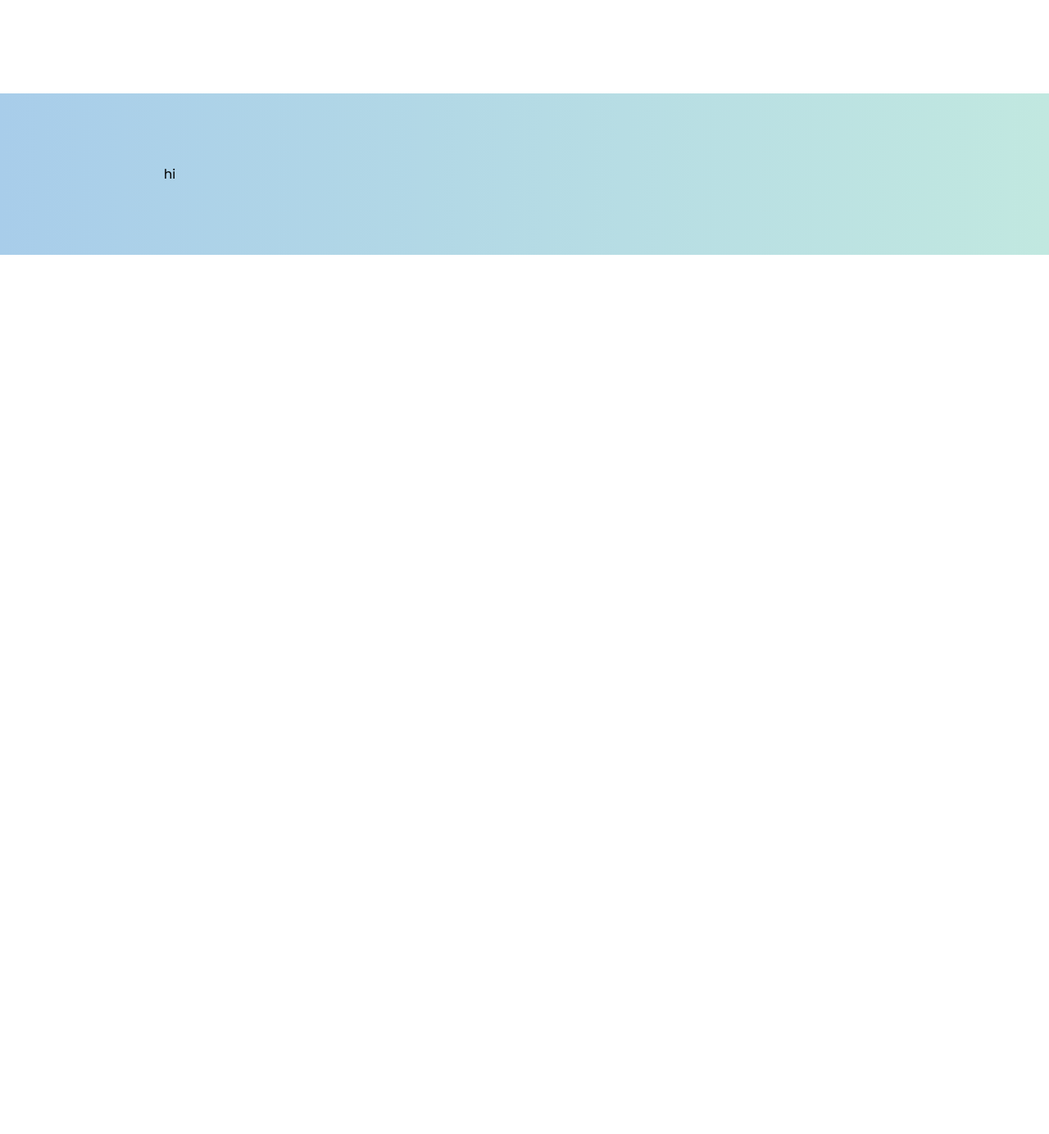
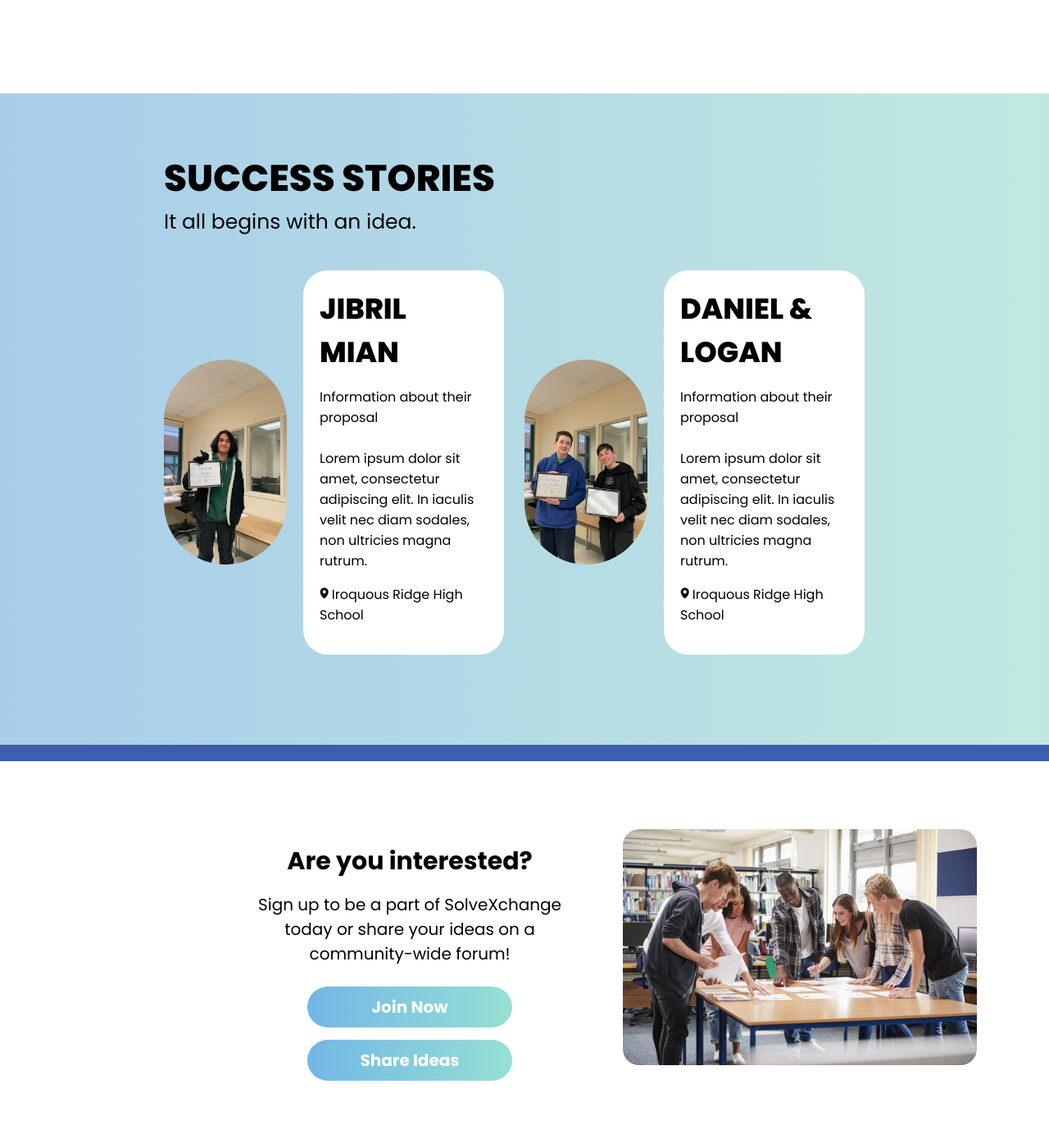
Before and after one commit to yih0nk/Solve-XChange-Website, a Flask app: page / in a window 1280 px wide. Shown: the part 2126-3510 px from the top of the page at 82% size. Before the commit the page ends 2437 px from the top, so only its background shows below. Run offline with Flask 3, Linux system fonts and the light colour scheme.

Commit message:
did more work

```diff
--- a/static/css/index.css
+++ b/static/css/index.css
@@ -15,7 +15,8 @@ body, html {
 
 
 #top-bar{
-    background-color: white;
+    background-color: rgba(255, 255, 255, 0.9);
+    backdrop-filter: blur(2px);
     position: fixed;
     top: 0px;
     left: 0px;
@@ -211,3 +212,104 @@ body, html {
     right:0px;
     left:0px;
 }
+
+#lowerbottomheader{
+    font-weight:800;
+    font-size:45px;
+    margin:0;
+}
+
+#lowerbottomdesc{
+    font-size:25px;
+    margin:0 0 20px 0;
+}
+
+#carousel-wrapper{
+    margin-top:40px;
+    padding-bottom:40px;
+    display:flex;
+    flex-direction: row;
+    flex-wrap:nowrap;
+}
+
+.carousel-element{
+    display:flex;
+    align-items: center;
+    margin-right:25px;
+}
+
+.carousel-image{
+    border-radius: 200px;
+    object-fit:cover;
+    width: 150px;
+    height:250px;
+}
+
+.right-carousel-wrapper{
+    max-width:450px;
+    margin-left:20px;
+    background-color: white;
+    padding:20px;
+    border-radius: 30px;
+}
+
+.carousel-header{
+    font-weight:800;
+    font-size:35px;
+    margin:0;
+}
+
+.carousel-description{
+    font-size:21x;
+}
+
+.location-image{
+    width:10.5px;
+    height:13.29375px;
+}
+
+#lowermorebottom{
+    display:flex;
+    align-items: center;
+}
+
+#lowermorebottomleft{
+    margin:100px 60px 50px 300px;
+    display:flex;
+    flex-direction: column;
+    align-items: center;
+    max-width:400px;
+}
+
+#lmbl_header{
+    font-weight:700;
+    font-size:30px;
+    margin:0;
+}
+
+#lmbl_desc{
+    text-align: center;
+    font-size:20px;
+    margin: 15px 0px 25px 0px;
+}
+
+.button-style2{
+    border-radius: 50px;
+    border: none;
+    width:250px;
+    height:50px;
+    padding:8px;
+    font-size:20px;
+    font-weight:700;
+    color:white;
+    background: rgb(114,183,230);
+    text-align:center;
+    background: linear-gradient(90deg, rgba(114,183,230,1) 0%, rgba(150,224,211,1) 100%);
+    margin-bottom:15px;
+}
+
+#filler-image{
+    width:432px;
+    height:288px;
+    border-radius:20px;
+}
--- a/templates/index.html
+++ b/templates/index.html
@@ -24,7 +24,7 @@
 <link rel="icon" type="image/png" href="{{ url_for('static', filename='images/logo.png') }}" sizes="32x32" />
 <link rel="icon" type="image/png" href="{{ url_for('static', filename='images/logo.png') }}" sizes="16x16" />
 <link href="{{ url_for('static', filename='css/index.css') }}" rel="stylesheet">
-<!-- <script src="code.js" defer></script> -->
+<script src="{{ url_for('static', filename='js/index.js') }}" defer></script>
 {% endblock %}
 
 {% block body %}
@@ -83,8 +83,39 @@
     </div>
     <div id="lowerbottom">
         <div id="lowerbottomwrap">
-            <p>hi</p>
+            <div id="lowerbottomtextwrap">
+                <p id="lowerbottomheader">SUCCESS STORIES</p>
+                <p id="lowerbottomdesc"><em>It all begins with an idea.</em></p>
+            </div>
+            <div id="carousel-wrapper">
+                <div class="carousel-element">
+                    <img class="carousel-image" draggable="false" src="{{ url_for('static', filename='images/testimonial1.png') }}">
+                    <div class="right-carousel-wrapper">
+                        <p class="carousel-header">JIBRIL MIAN</p>
+                        <p class="carousel-description">Information about their proposal<br><br></nr>Lorem ipsum dolor sit amet, consectetur adipiscing elit. In iaculis velit nec diam sodales, non ultricies magna rutrum.</p>
+                        <p class="carousel-footer"><img class="location-image" draggable="false" src="{{ url_for('static', filename='images/location.png') }}"> Iroquous Ridge High School</p>
+                    </div>
+                </div>
+                <div class="carousel-element">
+                    <img class="carousel-image" draggable="false" src="{{ url_for('static', filename='images/testimonial2.jpeg') }}">
+                    <div class="right-carousel-wrapper">
+                        <p class="carousel-header">DANIEL & LOGAN</p>
+                        <p class="carousel-description">Information about their proposal<br><br></nr>Lorem ipsum dolor sit amet, consectetur adipiscing elit. In iaculis velit nec diam sodales, non ultricies magna rutrum.</p>
+                        <p class="carousel-footer"><img class="location-image" draggable="false" src="{{ url_for('static', filename='images/location.png') }}"> Iroquous Ridge High School</p>
+                    </div>
+                </div>
+            </div>
         </div>
+    </div>
+    <div class="divider"></div>
+    <div id="lowermorebottom">
+        <div id="lowermorebottomleft">
+            <p id="lmbl_header">Are you interested?</p>
+            <p id="lmbl_desc">Sign up to be a part of SolveXchange today or share your ideas on a community-wide forum!</p>
+            <button type="button" class="button-style2">Join Now</button>
+            <button type="button" class="button-style2">Share Ideas</button>
+        </div>
+        <img id="filler-image" draggable="false" src="{{ url_for('static', filename='images/filler.png') }}">
     </div>
 
 </div>
```
Also changed, not shown: static/images/filler.png (added), static/images/location.png (added), static/images/testimonial1.png (added), static/images/testimonial2.jpeg (added), static/js/index.js (added).
